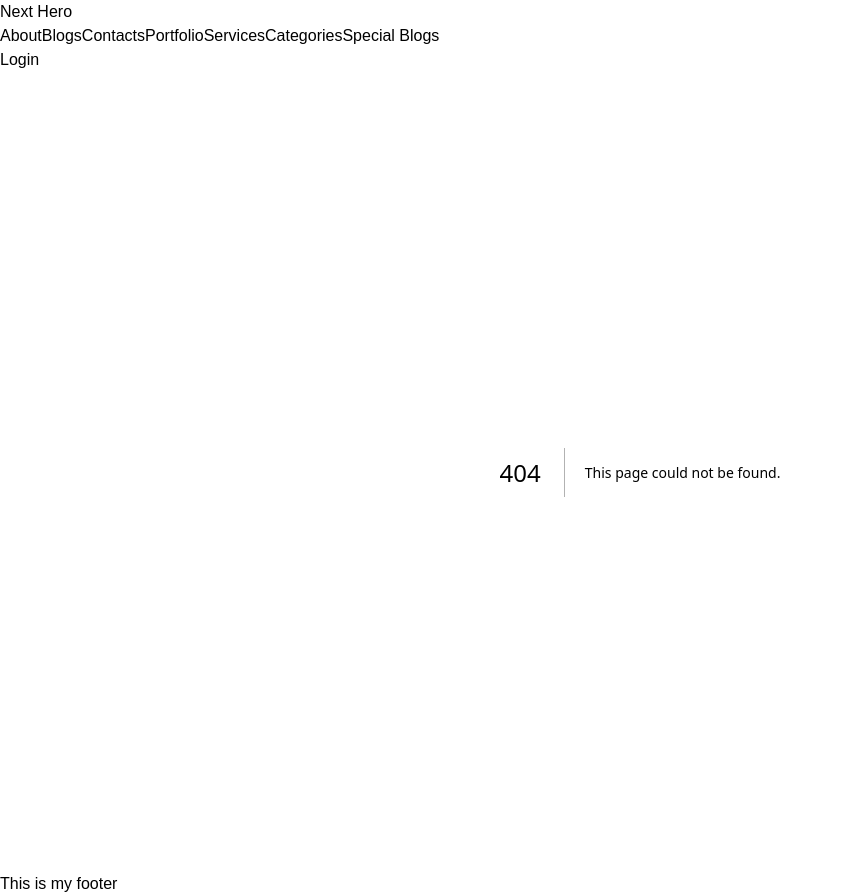
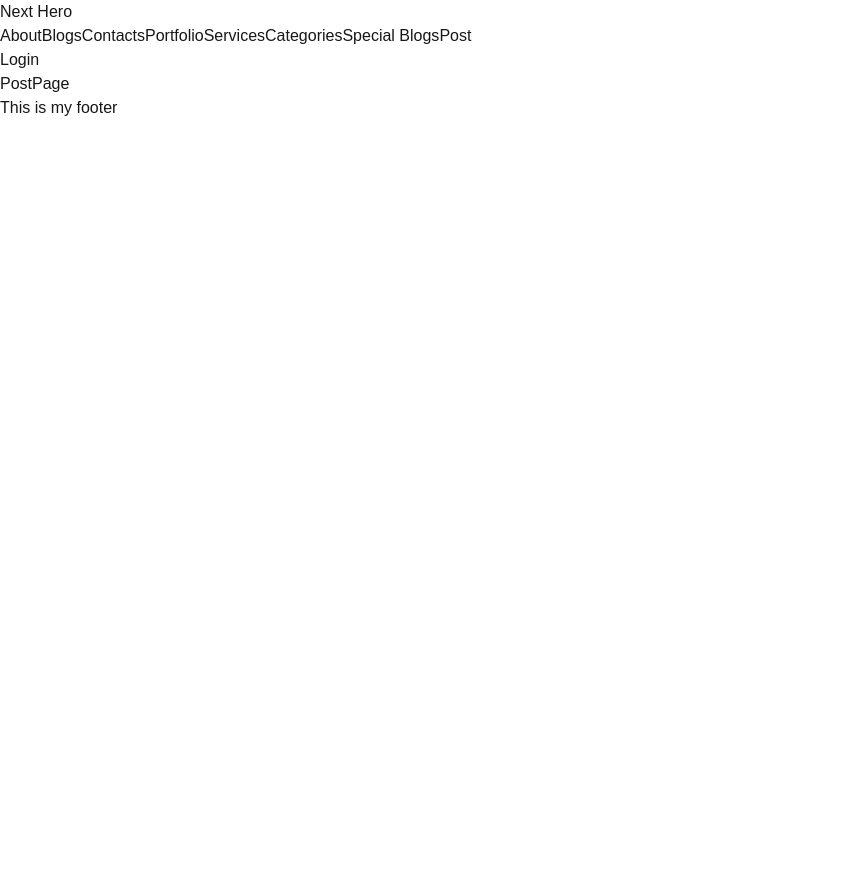
Before and after one commit to sazzadshakhbd/next-hero, a Next.js app in the folder my-app/: page /post in a window 1280 px wide. Before the commit this address had no page. Shown: the whole page, without its empty margins (0-843 px from the left). After the commit the page ends 800 px from the top, so only its background shows below. Built offline with nearby package versions, Linux system fonts and the light colour scheme.

Commit message:
data fetching: create post route with page.js file

```diff
--- /dev/null
+++ b/my-app/src/app/post/page.jsx
@@ -0,0 +1,7 @@
+import React from 'react'
+
+export default function PostPage() {
+  return (
+    <div className='h-screen'>PostPage</div>
+  )
+}
--- a/my-app/src/components/Navbar.jsx
+++ b/my-app/src/components/Navbar.jsx
@@ -11,6 +11,7 @@ export default function Navbar() {
         {title: "Services", path: "/services"},
         {title: "Categories", path: "/categories"},
         {title: "Special Blogs", path: "/blogs/specialblogs"},
+        {title: "Post", path: "/post"},
     ]
     const pathName = usePathname();
     const router = useRouter();
```
